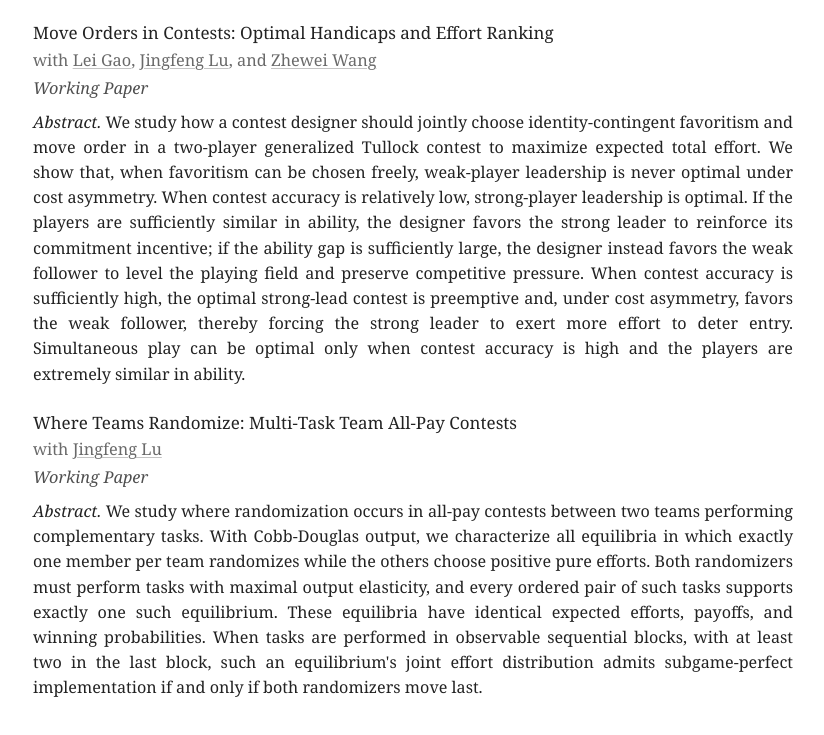
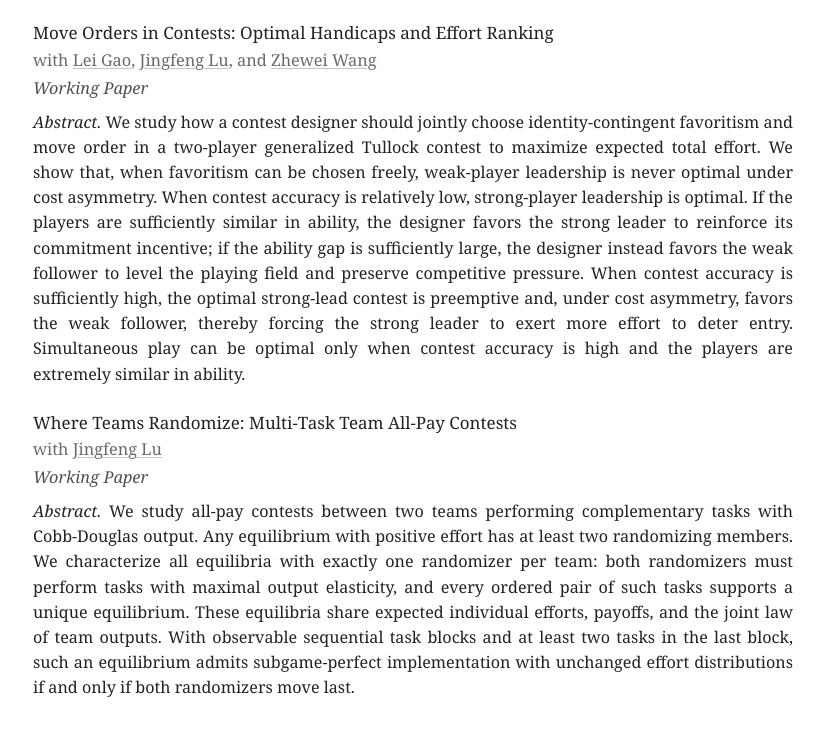
Before and after one commit to yiyao-zhu/yiyao-zhu.github.io, a plain HTML site: page index.html in a window 1280 px wide. Shown: the part 1747-2482 px from the top of the page, without its empty margins (227-1051 px from the left). Drawn offline with Linux system fonts and the light colour scheme.

Commit message:
Update index.html

```diff
--- a/index.html
+++ b/index.html
@@ -142,17 +142,17 @@
         <p class="coauthors">with <a class="coauthor-link" href="https://lujingfeng.weebly.com/" target="_blank" rel="noopener">Jingfeng Lu</a></p>
         <p class="status">Working Paper</p>
         <p class="abstract"><span class="abstract-label">Abstract.</span>
-          We study where randomization occurs in all-pay contests between two
-          teams performing complementary tasks. With Cobb-Douglas output, we
-          characterize all equilibria in which exactly one member per team
-          randomizes while the others choose positive pure efforts. Both
-          randomizers must perform tasks with maximal output elasticity, and
-          every ordered pair of such tasks supports exactly one such equilibrium.
-          These equilibria have identical expected efforts, payoffs, and winning
-          probabilities. When tasks are performed in observable sequential blocks,
-          with at least two in the last block, such an equilibrium's joint effort
-          distribution admits subgame-perfect implementation if and only if both
-          randomizers move last.
+          We study all-pay contests between two teams performing complementary
+tasks with Cobb-Douglas output. Any equilibrium with positive effort
+has at least two randomizing members. We characterize all equilibria
+with exactly one randomizer per team: both randomizers must perform
+tasks with maximal output elasticity, and every ordered pair of such
+tasks supports a unique equilibrium. These equilibria share expected
+individual efforts, payoffs, and the joint law of team outputs. With
+observable sequential task blocks and at least two tasks in the last
+block, such an equilibrium admits subgame-perfect implementation with
+unchanged effort distributions if and only if both randomizers move
+last.
       </article>
     </section>
 
```
